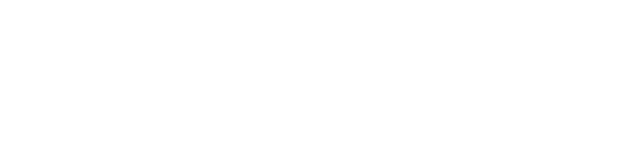
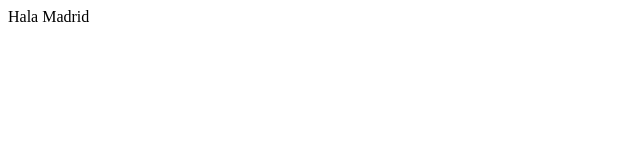
Before and after one commit to dzakwanIrfan/shift_c, a plain HTML site: page index.html in a window 1280 px wide. Shown: the whole page, without its empty margins (0-640 px from the left). Drawn offline with Linux system fonts and the light colour scheme.

Commit message:
hala madrid

```diff
--- a/index.html
+++ b/index.html
@@ -6,6 +6,6 @@
     <title>Document</title>
 </head>
 <body>
-
+    Hala Madrid
 </body>
 </html>
```
